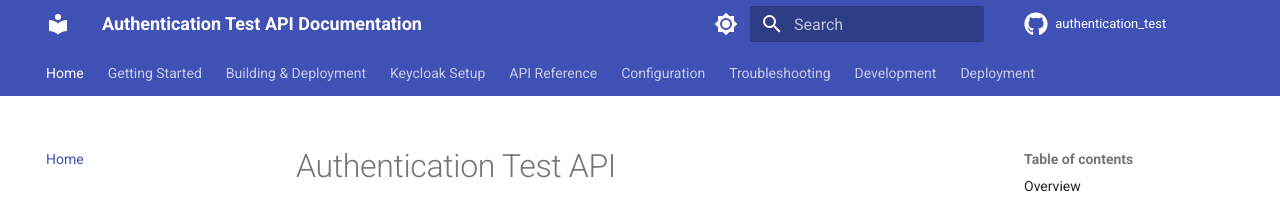
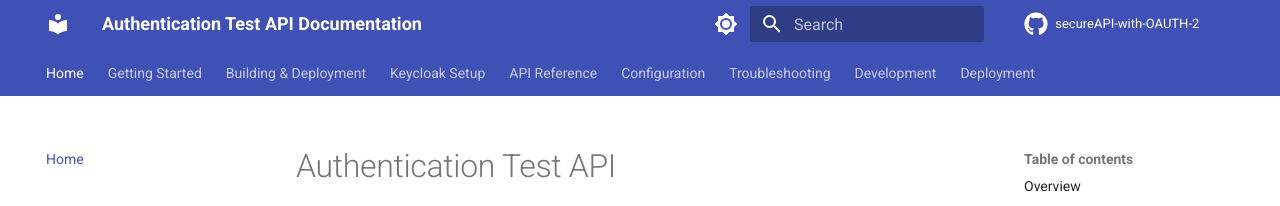
Before and after one commit to binnes/secureAPI-with-OAUTH-2, an MkDocs documentation site: the page built from docs/docs/index.md, in a window 1280 px wide. Shown: the top 206 px of the page. Built offline with MkDocs 1.6.1 and Material for MkDocs 9.7.7, drawn with Linux system fonts in a browser that asks for light colours; comment, search, counter and statistics services are not loaded; the version menu is left out.

Commit message:
updated mkdocs config

```diff
--- a/docs/mkdocs.yml
+++ b/docs/mkdocs.yml
@@ -1,10 +1,10 @@
 site_name: Authentication Test API Documentation
 site_description: RESTful API server with OAuth 2.0 authentication via Keycloak
 site_author: Authentication Test API Team
-site_url: https://yourusername.github.io/authentication_test
+site_url: https://binnes.github.io/secureAPI-with-OAUTH-2/
 
-repo_name: authentication_test
-repo_url: https://github.com/yourusername/authentication_test
+repo_name: secureAPI-with-OAUTH-2
+repo_url: https://github.com/binnes/secureAPI-with-OAUTH-2
 edit_uri: edit/main/docs/
 
 theme:
```
Also changed, not shown: 1 other file.
